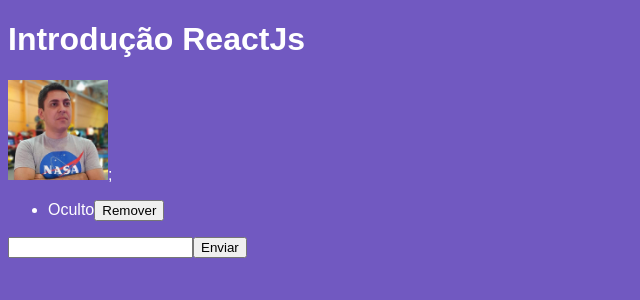
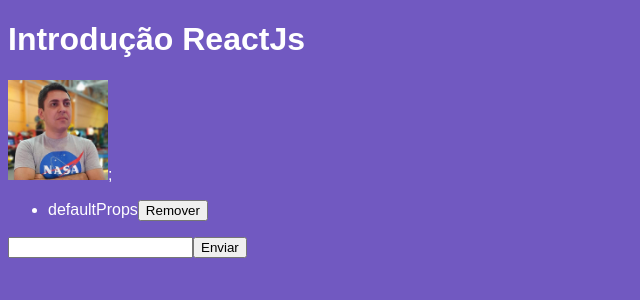
Before and after one commit to DanAraujjo/reactjs-introducao, a React app: page / in a window 1280 px wide. Shown: the top 300 px of the page, without its empty margins (0-640 px from the left). Built offline with nearby package versions, Linux system fonts and the light colour scheme.

Commit message:
Correção do nome do arquivo ReadMe

```diff
--- a/src/components/TechItem.js
+++ b/src/components/TechItem.js
@@ -2,7 +2,7 @@ import React from "react";
 import PropTypes from "prop-types";
 
 TechItem.defaultProps = {
-  tech: "Oculto"
+  tech: "defaultProps"
 };
 
 TechItem.propTypes = {
```
Also changed, not shown: 1 other file (tests, documents, lock files or other folders).
